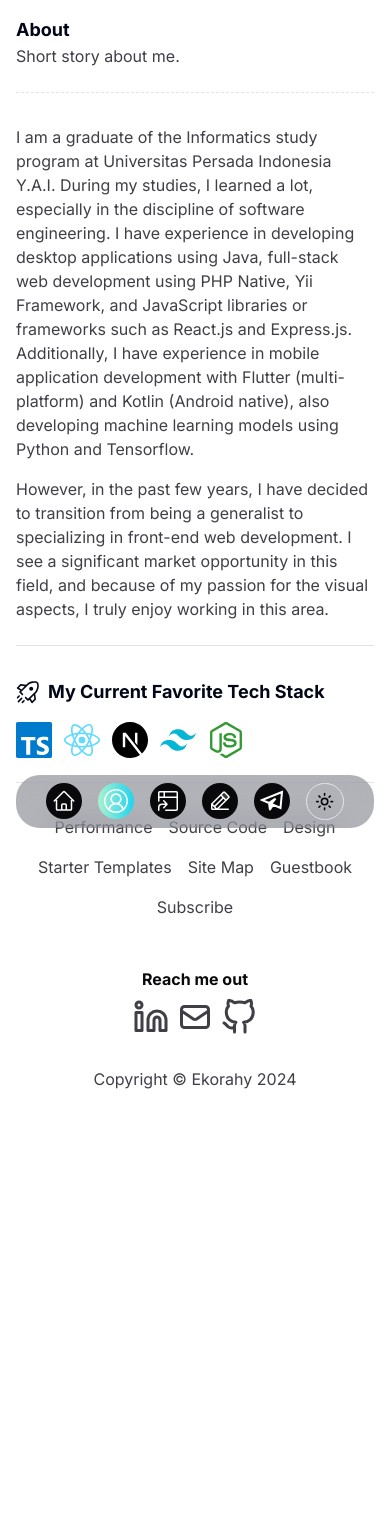
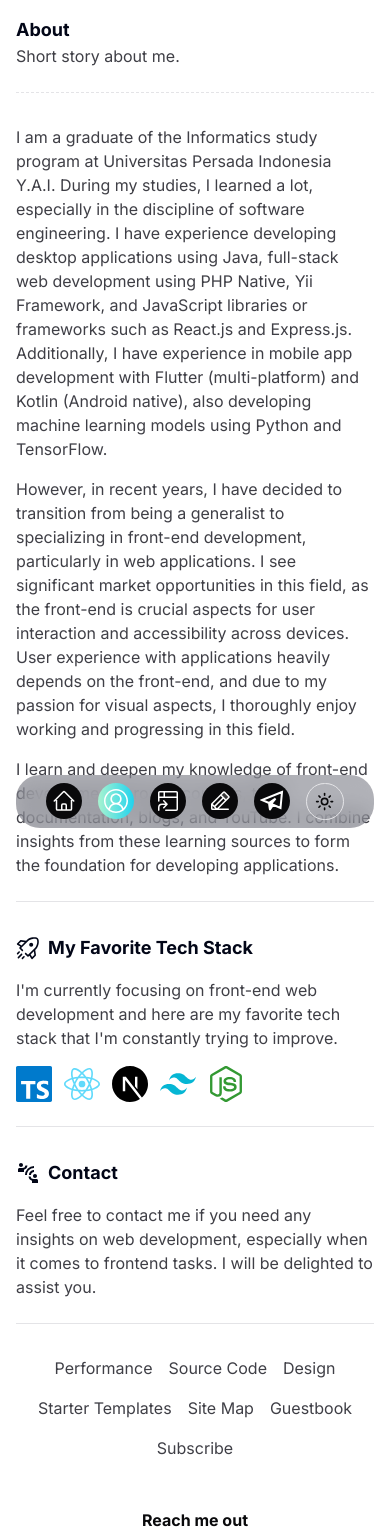
Before and after one commit to ekorahy/personal-website, a Next.js app: page /about in a window 390 px wide. Shown: the top 1538 px of the page. Before the commit the page ends 1187 px from the top, so only its background shows below. Built offline with nearby package versions, Linux system fonts and the light colour scheme.

Commit message:
feat: add and change content for home, about, projects and blog pages

```diff
--- a/src/app/about/page.tsx
+++ b/src/app/about/page.tsx
@@ -4,6 +4,7 @@ import FavoriteTechList from "@/components/molecule/FavoriteTechList";
 import HeaderPage from "@/components/molecule/HeaderPage";
 import { RxRocket } from "react-icons/rx";
 import { Metadata } from "next";
+import { MdConnectWithoutContact } from "react-icons/md";
 
 export const metadata: Metadata = {
   title: "About",
@@ -18,26 +19,44 @@ export default function Page() {
           I am a graduate of the Informatics study program at Universitas
           Persada Indonesia Y.A.I. During my studies, I learned a lot,
           especially in the discipline of software engineering. I have
-          experience in developing desktop applications using Java, full-stack
-          web development using PHP Native, Yii Framework, and JavaScript
+          experience developing desktop applications using Java, full-stack web
+          development using PHP Native, Yii Framework, and JavaScript
           libraries or frameworks such as React.js and Express.js. Additionally,
-          I have experience in mobile application development with Flutter
-          (multi-platform) and Kotlin (Android native), also developing machine
-          learning models using Python and Tensorflow.
+          I have experience in mobile app development with Flutter
+          (multi-platform) and Kotlin (Android native), also developing
+          machine learning models using Python and TensorFlow.
+        </p>
+        <p className="mb-4">
+          However, in recent years, I have decided to transition from being a
+          generalist to specializing in front-end development, particularly in
+          web applications. I see significant market opportunities in this
+          field, as the front-end is crucial aspects for user interaction and
+          accessibility across devices. User experience with applications
+          heavily depends on the front-end, and due to my passion for visual
+          aspects, I thoroughly enjoy working and progressing in this field.
         </p>
         <p>
-          However, in the past few years, I have decided to transition from
-          being a generalist to specializing in front-end web development. I see
-          a significant market opportunity in this field, and because of my
-          passion for the visual aspects, I truly enjoy working in this area.
+          I learn and deepen my knowledge of front-end development through
+          courses, tech documentation, blogs, and YouTube. I combine insights
+          from these learning sources to form the foundation for developing
+          applications.
         </p>
       </ContentSection>
       <ContentSection>
-        <TitleSection
-          title="My Current Favorite Tech Stack"
-          icon={<RxRocket />}
-        />
+        <TitleSection title="My Favorite Tech Stack" icon={<RxRocket />} />
+        <p className="mb-4">
+          I&apos;m currently focusing on front-end web development and here are
+          my favorite tech stack that I&apos;m constantly trying to improve.
+        </p>
         <FavoriteTechList />
+      </ContentSection>
+      <ContentSection>
+        <TitleSection title="Contact" icon={<MdConnectWithoutContact />} />
+        <p>
+          Feel free to contact me if you need any insights on web development,
+          especially when it comes to frontend tasks. I will be delighted to
+          assist you.
+        </p>
       </ContentSection>
     </article>
   );
--- a/src/app/blog/page.tsx
+++ b/src/app/blog/page.tsx
@@ -18,7 +18,7 @@ export default async function Page() {
     <article>
       <HeaderPage
         title="Blog"
-        description="Share my thoughts and tutorials about software engineering."
+        description="Share my thoughts, personal stories, tips, tricks, tech reviews, and tutorials."
       />
       <ContentSection>
         <BlogList blog={blog} />
--- a/src/app/page.tsx
+++ b/src/app/page.tsx
@@ -37,17 +37,17 @@ export default function Home() {
           <span className="inline-block animate-wave text-3xl">👋</span>
         </p>
         <ul className="mx-4 mb-2 list-disc">
-          <li>Front-end Engineer.</li>
+          <li>Front-end Developer.</li>
           <li>Tech Enthusiast.</li>
           <li>Lifelong Learner.</li>
         </ul>
         <p className="mb-4">
           Working within the React ecosystem for front-end web development and
-          Kotlin for mobile app development (Android).
+          using Kotlin for mobile app development (Android).
         </p>
         <q className="block w-full rounded-md bg-zinc-100 px-4 py-2 italic dark:bg-zinc-900">
-          Manifesting ideas into digital reality that are easily accessible and
-          inclusive for user.
+          Manifesting ideas into digital realities that are easily accessible
+          and inclusive for users
         </q>
         <div className="my-4 flex items-center gap-2">
           <span className="relative flex h-3 w-3">
@@ -55,7 +55,7 @@ export default function Home() {
             <span className="relative inline-flex h-3 w-3 rounded-full bg-gradient-to-r from-emerald-200 to-cyan-400"></span>
           </span>
           <p className="bg-gradient-to-r from-emerald-200 to-cyan-400 bg-clip-text text-transparent">
-            Available for opportunities.
+            Open to new opportunities.
           </p>
         </div>
         <div className="flex items-center gap-4">
@@ -80,7 +80,7 @@ export default function Home() {
         <CareerList />
       </ContentSection>
       <ContentSection>
-        <TitleSection title="Tech Stack" icon={<FaCode />} />
+        <TitleSection title="Tech Stacks" icon={<FaCode />} />
         <TechList />
         <TechList direction="right" />
       </ContentSection>
--- a/src/app/projects/page.tsx
+++ b/src/app/projects/page.tsx
@@ -10,10 +10,7 @@ export const metadata: Metadata = {
 export default function Page() {
   return (
     <article>
-      <HeaderPage
-        title="Projects"
-        description="Showcase my works on front-end development."
-      />
+      <HeaderPage title="Projects" description="Showcasing my works." />
       <ContentSection>
         <ProjectList />
       </ContentSection>
--- a/src/components/atom/DropdownMenu.tsx
+++ b/src/components/atom/DropdownMenu.tsx
@@ -64,7 +64,7 @@ const DropdownMenuContent = React.forwardRef<
       ref={ref}
       sideOffset={sideOffset}
       className={cn(
-        "bg-popover text-popover-foreground data-[state=open]:animate-in data-[state=closed]:animate-out data-[state=closed]:fade-out-0 data-[state=open]:fade-in-0 data-[state=closed]:zoom-out-95 data-[state=open]:zoom-in-95 data-[side=bottom]:slide-in-from-top-2 data-[side=left]:slide-in-from-right-2 data-[side=right]:slide-in-from-left-2 data-[side=top]:slide-in-from-bottom-2 z-50 min-w-[8rem] overflow-hidden rounded-md bg-white p-1 shadow dark:bg-slate-950",
+        "bg-popover text-popover-foreground data-[state=open]:animate-in data-[state=closed]:animate-out data-[state=closed]:fade-out-0 data-[state=open]:fade-in-0 data-[state=closed]:zoom-out-95 data-[state=open]:zoom-in-95 data-[side=bottom]:slide-in-from-top-2 data-[side=left]:slide-in-from-right-2 data-[side=right]:slide-in-from-left-2 data-[side=top]:slide-in-from-bottom-2 z-50 mb-2 min-w-[8rem] overflow-hidden rounded-md bg-white p-1 shadow dark:bg-zinc-900 sm:p-2",
         className,
       )}
       {...props}
--- a/src/components/atom/FavoriteTechItem.tsx
+++ b/src/components/atom/FavoriteTechItem.tsx
@@ -14,7 +14,7 @@ export default function FavoriteTechItem({
       <span className="text-4xl" style={{ color: color }}>
         {logo}
       </span>
-      <span className="absolute -top-10 left-0 rounded-md bg-slate-50 px-2 py-1 opacity-0 transition-opacity duration-300 group-hover:opacity-100 sm:-left-4">
+      <span className="absolute -top-10 left-0 rounded-md bg-zinc-200 px-2 py-1 opacity-0 transition-opacity duration-300 group-hover:opacity-100 dark:bg-zinc-800 sm:-left-4">
         {name}
       </span>
     </div>
--- a/src/components/molecule/NavSide.tsx
+++ b/src/components/molecule/NavSide.tsx
@@ -8,7 +8,7 @@ export default function NavSide() {
     <aside className="fixed hidden h-screen px-6 sm:block">
       <div className="flex h-screen flex-col justify-between">
         <div>
-          <div className="flex gap-2 border-b border-dashed border-zinc-200 pb-6 dark:border-zinc-800">
+          <div className="flex gap-2 border-b border-dashed border-zinc-200 pb-7 dark:border-zinc-800">
             <Image
               src="/profile.jpg"
               className="rounded-full border border-zinc-200 dark:border-zinc-800"
--- a/src/components/molecule/ProjectList.tsx
+++ b/src/components/molecule/ProjectList.tsx
@@ -4,17 +4,20 @@ import { ProjectsList } from "@/types/projects";
 
 export default function ProjectList() {
   return (
-    <div className="grid grid-cols-1 gap-4 sm:grid-cols-2">
-      {projects.map(({ id, name, image, description, linkDemo, techStack }) => (
+    <div className="grid grid-cols-1 gap-4 lg:grid-cols-2">
+      {projects.map(
+        ({ id, name, category, image, description, linkDemo, techStack }) => (
           <ProjectItem
             key={id}
             name={name}
+            category={category}
             image={image}
             description={description}
             linkDemo={linkDemo}
             techStack={techStack}
           />
-      ))}
+        ),
+      )}
     </div>
   );
 }
--- a/src/components/molecule/TechStackList.tsx
+++ b/src/components/molecule/TechStackList.tsx
@@ -7,7 +7,7 @@ export default function TechStackList({
   techStack: TechStack[];
 }) {
   return (
-    <div className="flex gap-2">
+    <div className="absolute bottom-0 flex gap-2">
       {techStack.map(({ id, name, logo, color }) => (
         <TechStackItem key={id} name={name} logo={logo} color={color} />
       ))}
--- a/src/data/local/projects.tsx
+++ b/src/data/local/projects.tsx
@@ -12,6 +12,7 @@ export const projects = [
   {
     id: "project-1",
     name: "DisfoHub",
+    category: "Web App",
     image: "/projects/project-1.png",
     description:
       "The discussion forum app is the result of a project submission in the React Expert class organized by Dicoding.",
--- a/src/types/projects.ts
+++ b/src/types/projects.ts
@@ -9,6 +9,7 @@ export type Project = {
   id: string;
   name: string;
   image: string;
+  category: string;
   description: string;
   linkDemo: string;
   techStack: TechStack[];
```
Also changed, not shown: src/components/atom/ProjectItem.tsx (+8 -1 lines). Lines whose indentation alone changed are shown as unchanged.
